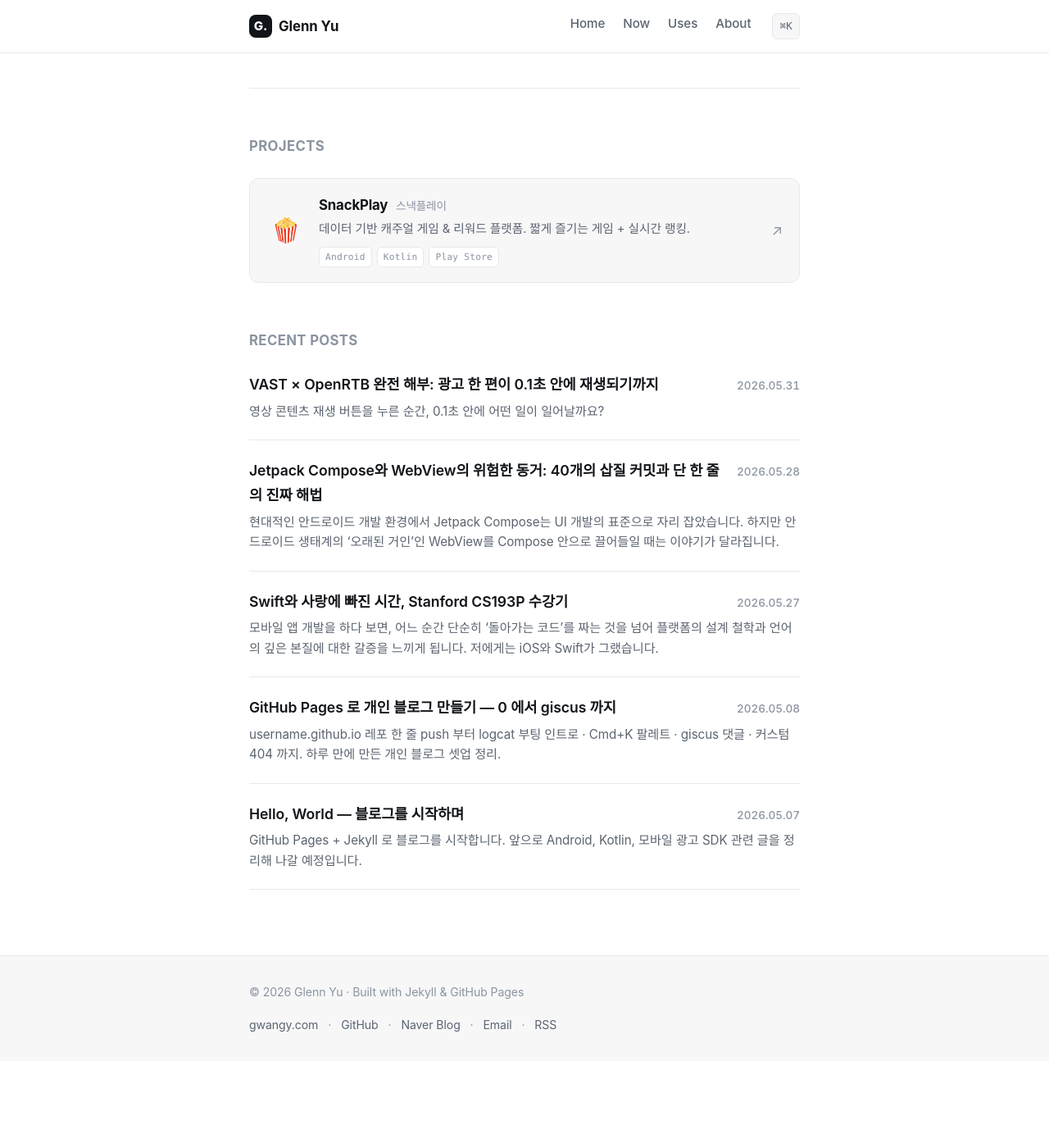
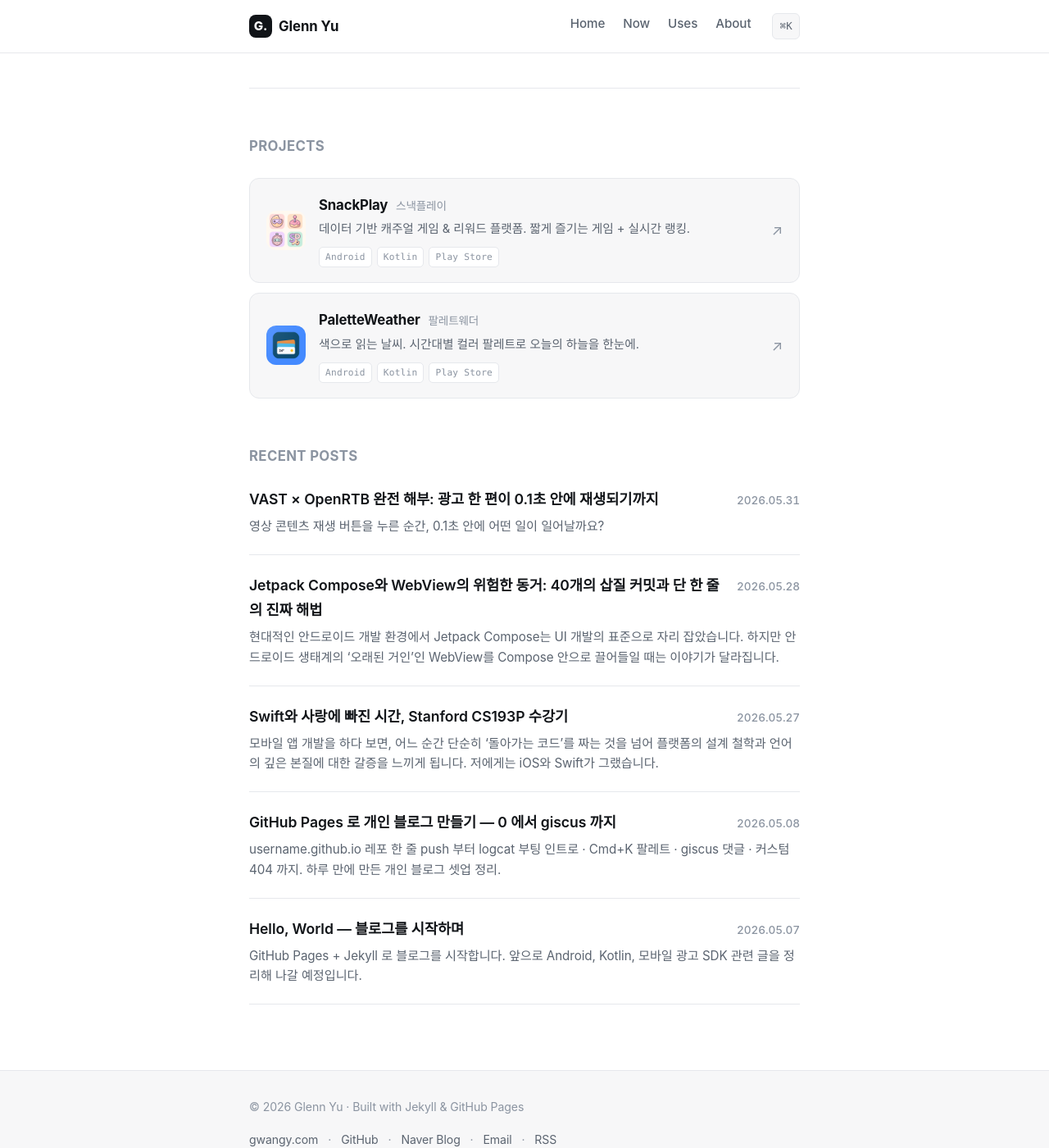
Before and after one commit to glenn-yu/glenn-yu.github.io, a Jekyll site: the page built from index.html, in a window 1280 px wide and 1400 px high, scrolled down 364 px. Shown: the whole window at 82% size. Built offline with Jekyll 4.4.1, drawn with Linux system fonts in a browser that asks for light colours; some web fonts are replaced; the list of posts is cut into pages by our own code; before the commit the page ends 1658 px from its top, so only the background shows below that.

Commit message:
feat: add PaletteWeather to projects, switch cards to app icons
Co-Authored-By: Claude Opus 4.7 (1M context) <noreply@anthropic.com>

```diff
--- a/assets/css/main.css
+++ b/assets/css/main.css
@@ -682,16 +682,20 @@ body.crt-mode::before {
   color: var(--fg);
   transition: border-color 0.15s ease, transform 0.15s ease;
 }
+.project-card + .project-card { margin-top: 12px; }
 .project-card:hover {
   border-color: var(--fg-muted);
   color: var(--fg);
   transform: translateY(-1px);
 }
 .project-card:hover .project-arrow { color: var(--accent); transform: translateX(2px); }
-.project-emoji {
-  font-size: 1.8rem;
-  line-height: 1;
-  text-align: center;
+.project-icon {
+  width: 48px;
+  height: 48px;
+  border-radius: 12px;
+  display: block;
+  object-fit: cover;
+  background: var(--bg);
 }
 .project-body { display: flex; flex-direction: column; gap: 4px; min-width: 0; }
 .project-title {
--- a/index.html
+++ b/index.html
@@ -21,10 +21,23 @@ layout: default
     <h2>Projects</h2>
   </header>
   <a class="project-card" href="https://play.google.com/store/apps/details?id=com.gwangy.snackplay" target="_blank" rel="noopener">
-    <span class="project-emoji">🍿</span>
+    <img class="project-icon" src="{{ '/assets/projects/snackplay.png' | relative_url }}" alt="SnackPlay 앱 아이콘" width="48" height="48" loading="lazy">
     <span class="project-body">
       <span class="project-title">SnackPlay <small>스낵플레이</small></span>
       <span class="project-desc">데이터 기반 캐주얼 게임 &amp; 리워드 플랫폼. 짧게 즐기는 게임 + 실시간 랭킹.</span>
+      <span class="project-meta">
+        <span class="project-tag">Android</span>
+        <span class="project-tag">Kotlin</span>
+        <span class="project-tag">Play Store</span>
+      </span>
+    </span>
+    <span class="project-arrow">↗</span>
+  </a>
+  <a class="project-card" href="https://play.google.com/store/apps/details?id=com.gwangy.paletteweather" target="_blank" rel="noopener">
+    <img class="project-icon" src="{{ '/assets/projects/paletteweather.png' | relative_url }}" alt="PaletteWeather 앱 아이콘" width="48" height="48" loading="lazy">
+    <span class="project-body">
+      <span class="project-title">PaletteWeather <small>팔레트웨더</small></span>
+      <span class="project-desc">색으로 읽는 날씨. 시간대별 컬러 팔레트로 오늘의 하늘을 한눈에.</span>
       <span class="project-meta">
         <span class="project-tag">Android</span>
         <span class="project-tag">Kotlin</span>
```
Also changed, not shown: assets/projects/paletteweather.png (added), assets/projects/snackplay.png (added).
